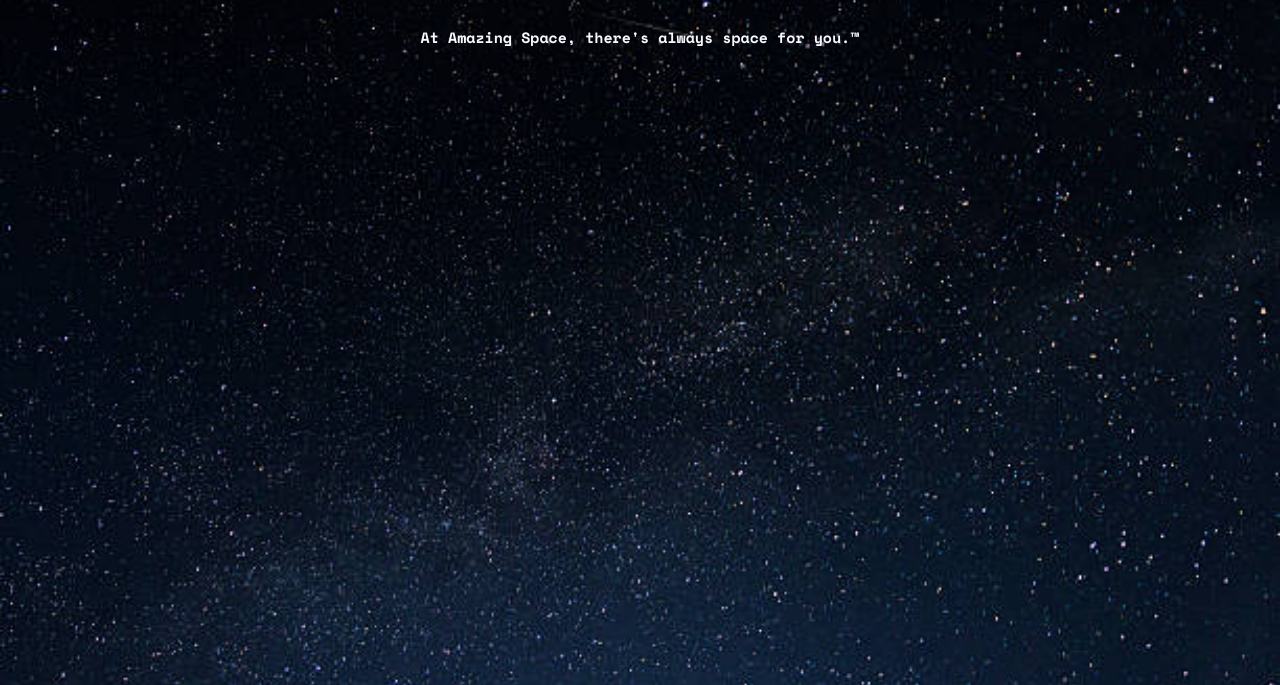
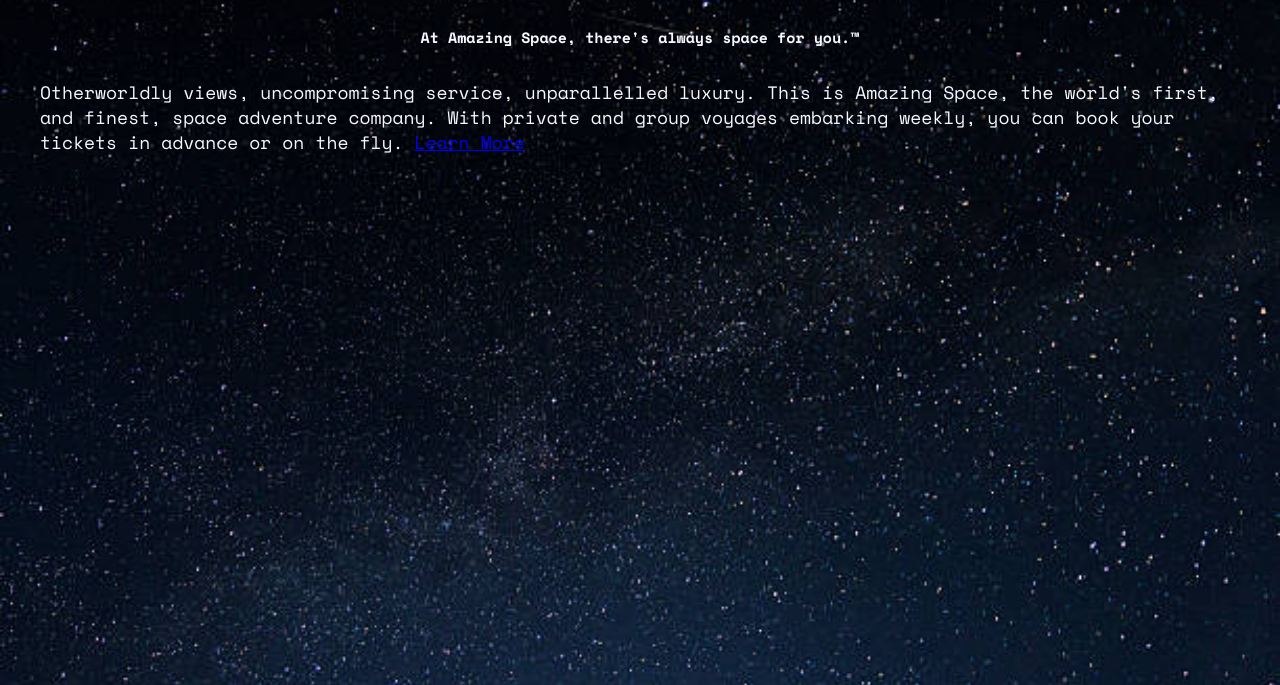
Before and after one commit to kendallawills/Codecademy_Amazing_Space, a plain HTML site: page index.html in a window 1280 px wide. Shown: the part 115-800 px from the top of the page. Drawn offline with nearby package versions, Linux system fonts and the light colour scheme.

Commit message:
Add Page Description

```diff
--- a/index.html
+++ b/index.html
@@ -20,6 +20,18 @@
         </header>
 
         <!-- MAIN -->
+        <div class="main">
+            <!-- PAGE DESCRIPTION -->
+            <p class="page-description clearfix">Otherworldly views, uncompromising service,
+                unparallelled luxury. This is Amazing Space, the world's first, and finest, space
+                adventure company. With private and group voyages embarking weekly, you can book
+                your tickets in advance or on the fly.
+                <a class="learn-more" href="#">Learn More</a>
+            </p>
+
+            <!-- GALLERY -->
+
+        </div>
 
     </body>
 
```
